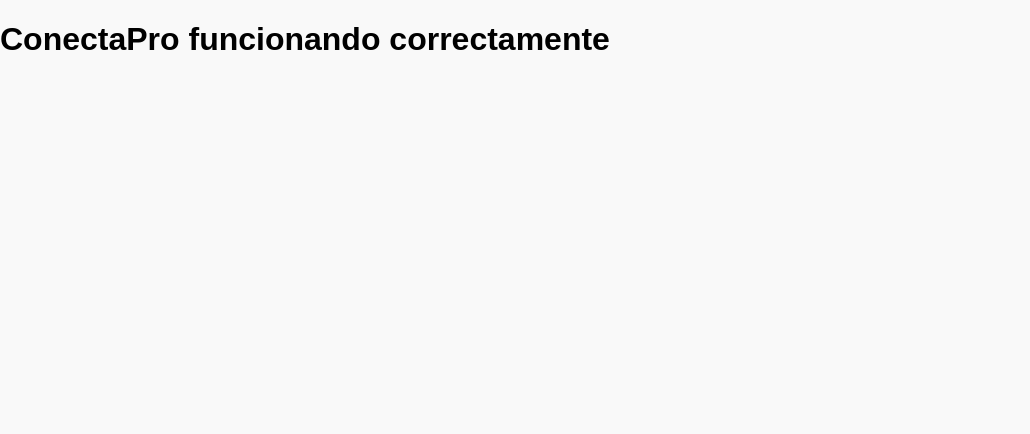
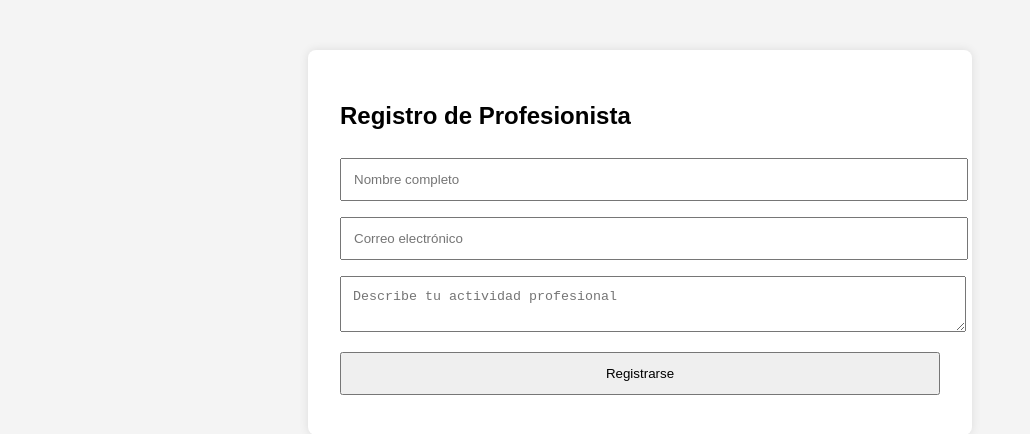
Before and after one commit to procervantes/conectapro, a React (Vite) app: page /admin in a window 1280 px wide. Shown: the top 434 px of the page, without its empty margins (0-1030 px from the left). Built offline with nearby package versions, Linux system fonts and the light colour scheme.

Commit message:
Add files via upload

```diff
--- a/index.html
+++ b/index.html
@@ -1,7 +1,8 @@
 <!DOCTYPE html>
-<html lang="en">
+<html lang="es">
   <head>
     <meta charset="UTF-8" />
+    <link rel="icon" href="/favicon.ico" />
     <meta name="viewport" content="width=device-width, initial-scale=1.0" />
     <title>ConectaPro</title>
   </head>
--- a/src/App.jsx
+++ b/src/App.jsx
@@ -1,9 +1,27 @@
-import React from "react";
+import React, { useState } from 'react';
 
 function App() {
+  const [form, setForm] = useState({ nombre: '', email: '', descripcion: '' });
+
+  const handleChange = (e) => {
+    setForm({ ...form, [e.target.name]: e.target.value });
+  }
+
+  const handleSubmit = (e) => {
+    e.preventDefault();
+    alert('Formulario enviado correctamente.');
+    setForm({ nombre: '', email: '', descripcion: '' });
+  }
+
   return (
-    <div>
-      <h1>ConectaPro funcionando correctamente</h1>
+    <div className="container">
+      <h2>Registro de Profesionista</h2>
+      <form onSubmit={handleSubmit}>
+        <input type="text" name="nombre" placeholder="Nombre completo" value={form.nombre} onChange={handleChange} required />
+        <input type="email" name="email" placeholder="Correo electrónico" value={form.email} onChange={handleChange} required />
+        <textarea name="descripcion" placeholder="Describe tu actividad profesional" value={form.descripcion} onChange={handleChange} required></textarea>
+        <button type="submit">Registrarse</button>
+      </form>
     </div>
   );
 }
--- a/src/index.css
+++ b/src/index.css
@@ -1,5 +1,18 @@
 body {
   margin: 0;
   font-family: Arial, sans-serif;
-  background-color: #f9f9f9;
+  background-color: #f4f4f4;
 }
+.container {
+  max-width: 600px;
+  margin: 50px auto;
+  background: white;
+  padding: 2rem;
+  border-radius: 8px;
+  box-shadow: 0 0 10px rgba(0,0,0,0.1);
+}
+input, textarea, button {
+  width: 100%;
+  margin: 0.5rem 0;
+  padding: 0.75rem;
+}
--- a/vite.config.js
+++ b/vite.config.js
@@ -1,6 +1,6 @@
-import { defineConfig } from "vite";
-import react from "@vitejs/plugin-react";
+import { defineConfig } from 'vite'
+import react from '@vitejs/plugin-react'
 
 export default defineConfig({
   plugins: [react()],
-});
+})
```
Also changed, not shown: package.json (+4 -3 lines), src/main.jsx (+5 -5 lines).
